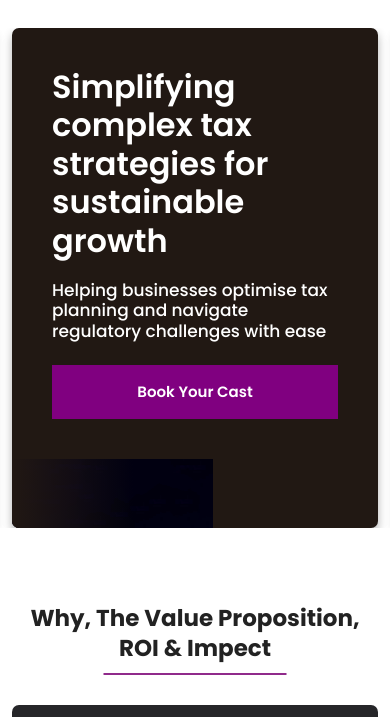
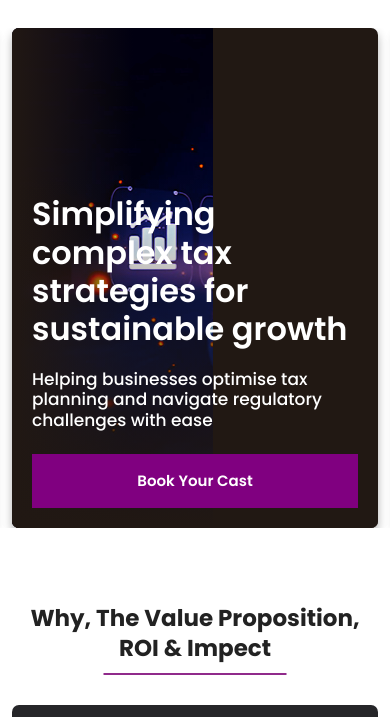
Before and after one commit to TimerniDevelopers/ICPFunnel, a plain HTML site: page index.html in a window 390 px wide. Shown: the part 102-819 px from the top of the page. Drawn offline with nearby package versions, Linux system fonts and the light colour scheme; a script that the page names is missing.

Commit message:
first commit

```diff
--- a/assets/css/responsive.css
+++ b/assets/css/responsive.css
@@ -96,6 +96,17 @@
   gap: 10px;
   padding: 15px;
 }
+.banner-wrapper .left-wrap {
+  flex: 0 0 100%;
+  max-width: 100%;
+  padding: 20px;
+  position: absolute;
+  bottom: 0;
+  left: 0;
+  z-index: 3;
+  width: 100%;
+  background: linear-gradient(to top, #211813, transparent);
+}
 }
   @media (max-width: 575px) {
   .roi-s-item-cont h5 br{
```
